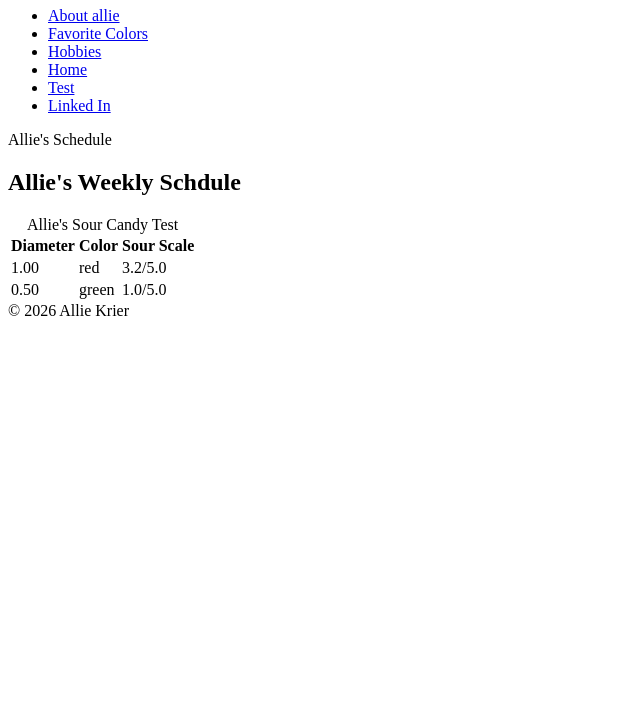
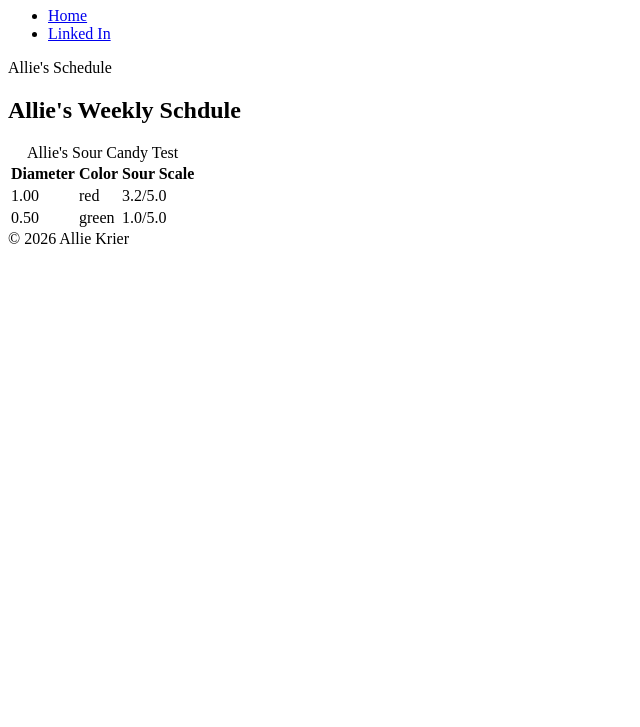
Before and after one commit to allkrier/mod7_personal_website, a plain HTML site: page schedule.html in a window 1280 px wide. Shown: the part 73-800 px from the top of the page, without its empty margins (0-640 px from the left). Drawn offline with Linux system fonts and the light colour scheme.

Commit message:
updated menu

```diff
--- a/schedule.html
+++ b/schedule.html
@@ -12,16 +12,9 @@
         </header>
         <nav>
             <ul>
-                <li><a href="index.html#about">About allie</a></li>
-                <li><a href="index.html#colors">Favorite Colors</a></li>
-                <li><a href="index.html#hobbies">Hobbies</a></li>
                 <li>
                     <a href="index.html" target="_blank" rel="noopener noreferrer"
                     >Home</a>
-                </li>
-                <li>
-                    <a href="about/allie.html" target="_blank" rel="noopener noreferrer"
-                    >Test</a>
                 </li>
                 <li>
                     <a href="https://www.linkedin.com/in/allison-krier/" target="_blank" rel="noopener noreferrer">Linked In</a>
@@ -39,7 +32,6 @@
                     <tr><td>1.00</td><td>red</td><td>3.2/5.0</td></tr>
                     <tr><td>0.50</td><td>green</td><td>1.0/5.0</td></tr>
 
-
                 </tbody>
 
             </table>
```
Also changed, not shown: about/allie.html (deleted, +0 -11 lines).
